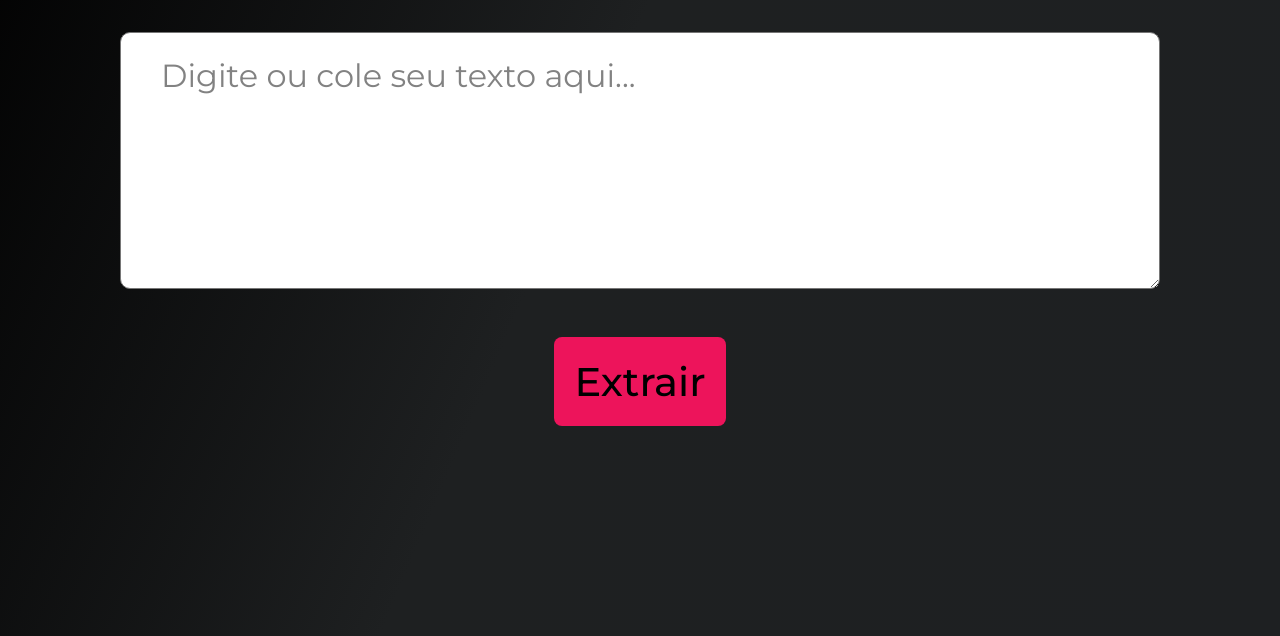
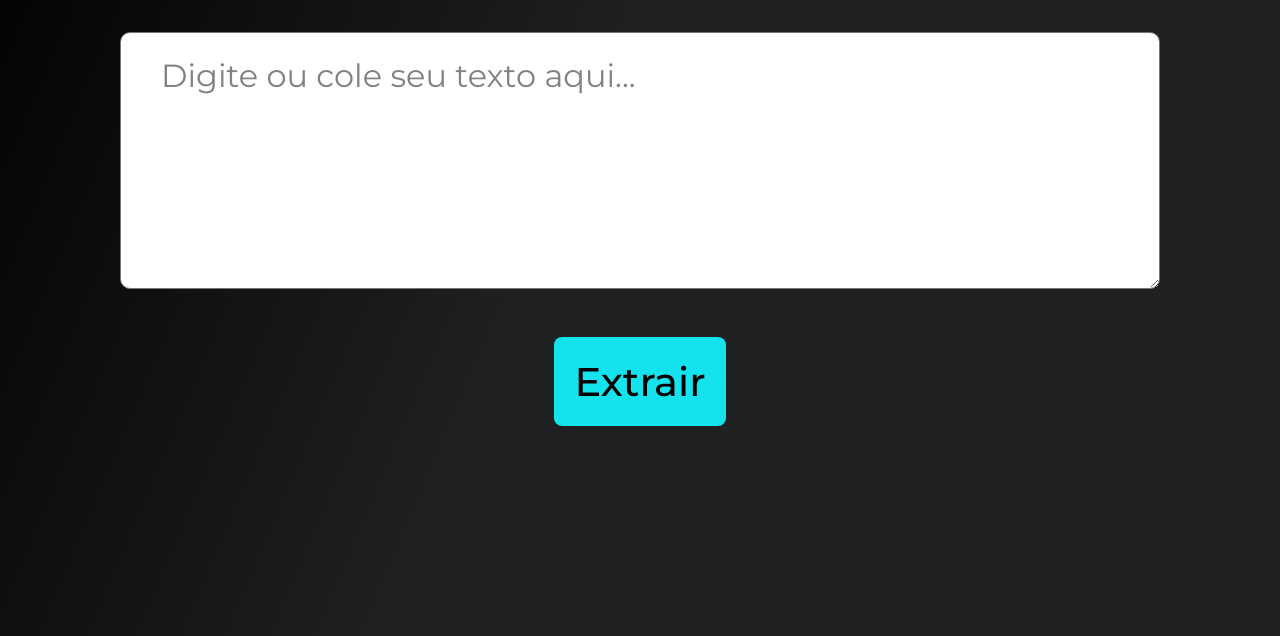
Before and after one commit to Lemonaku/extrator-de-palavras-chave, a plain HTML site: page index.html in a window 1280 px wide. Shown: the part 198-834 px from the top of the page. Drawn offline with Linux system fonts and the light colour scheme.

Commit message:
desenvolvimento

```diff
--- a/style.css
+++ b/style.css
@@ -1,7 +1,7 @@
 @import url('https://fonts.googleapis.com/css2?family=Montserrat:ital,wght@0,100..900;1,100..900&display=swap');
 
 :root {
-    --cor-destaque: #ED145B;
+    --cor-destaque: #14e2ed;
     --cor-gradiente-preto: linear-gradient(113deg, #000 0%, #1E2021 44.96%, #1E2022 100%);
 }
 
```
